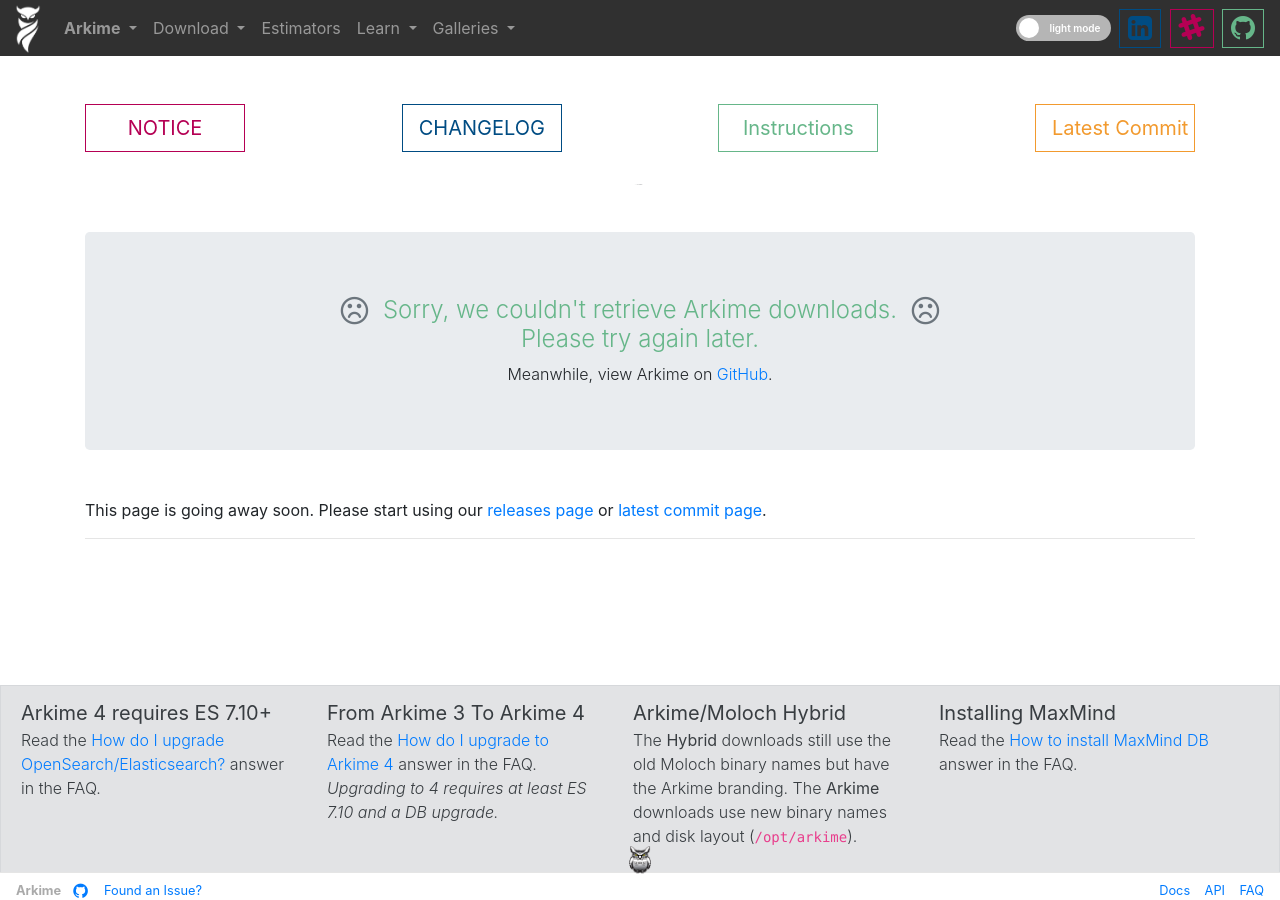
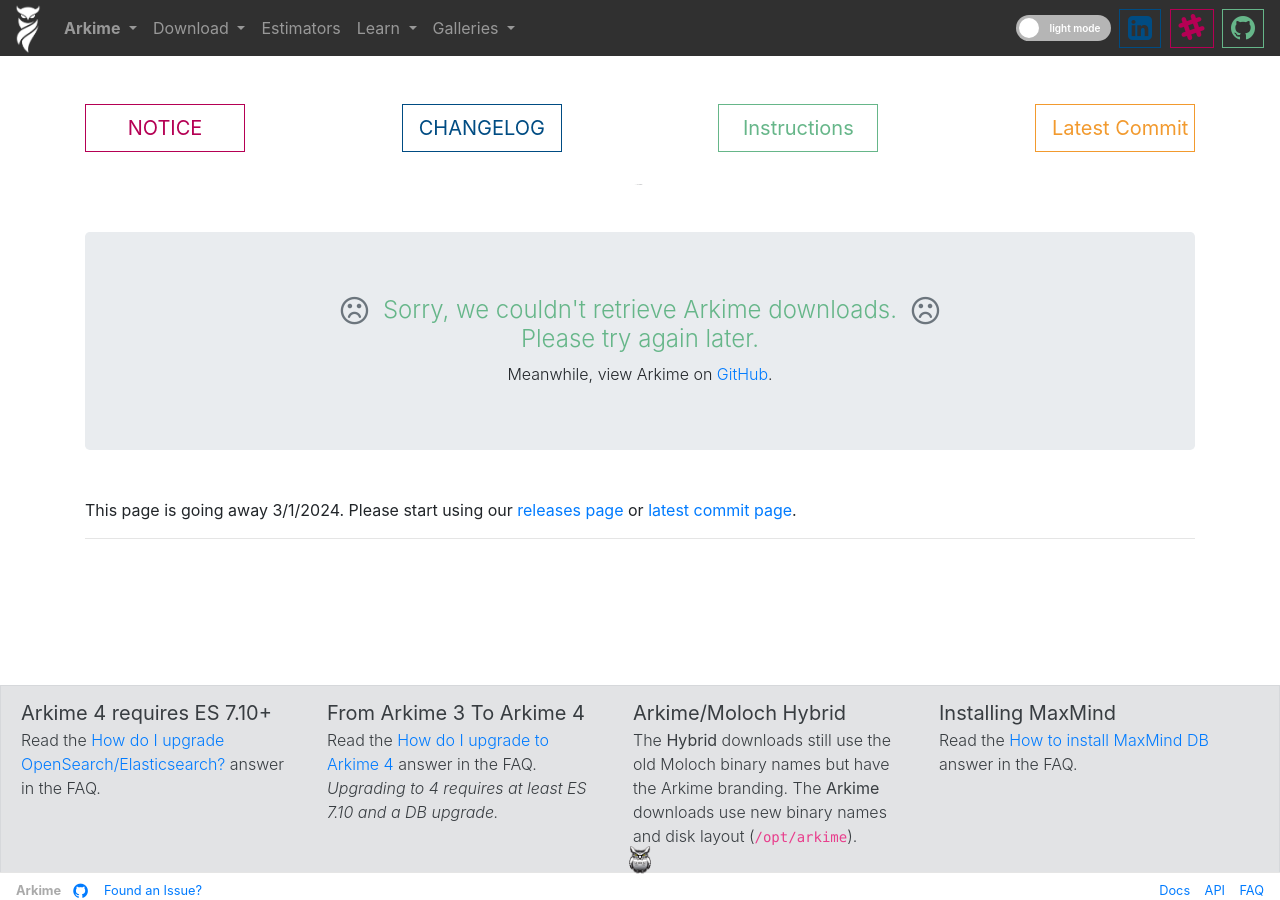
Before and after one commit to arkime/arkimeweb, a Jekyll site: the page built from downloads.html, in a window 1280 px wide. Built offline with Jekyll 4.4.1, drawn with Linux system fonts in a browser that asks for light colours; nearby versions of some CDN libraries.

```diff
--- a/downloads.html
+++ b/downloads.html
@@ -122,7 +122,7 @@
       </div>
       <!-- /download error -->
 
-      <div>This page is going away soon. Please start using our <a href="https://github.com/arkime/arkime/releases">releases page</a> or <a href="https://github.com/arkime/arkime/releases/tag/last-commit">latest commit page</a>.</div>
+      <div>This page is going away 3/1/2024. Please start using our <a href="https://github.com/arkime/arkime/releases">releases page</a> or <a href="https://github.com/arkime/arkime/releases/tag/last-commit">latest commit page</a>.</div>
 
       <!-- latest commit downloads -->
       <div
```
